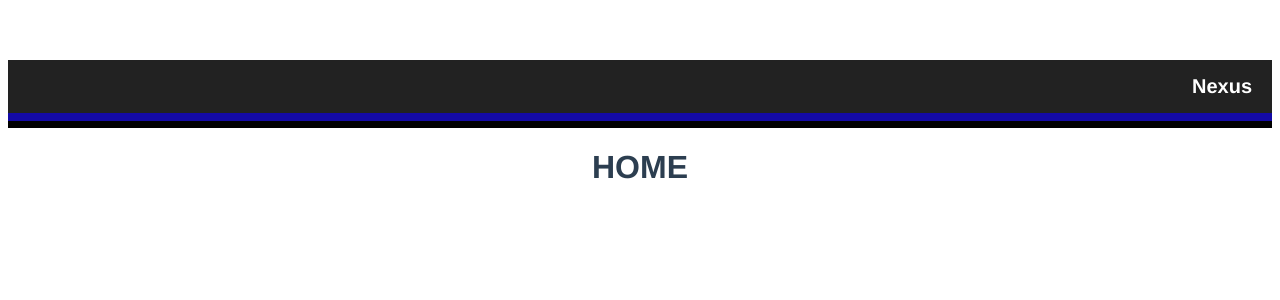
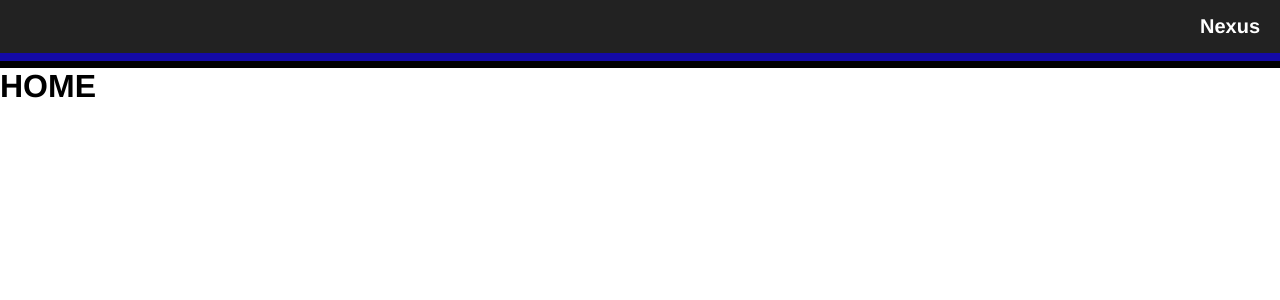
Before and after one commit to cavalcantgus/nexus-project, a Vue app: page / in a window 1280 px wide. Shown: the top 300 px of the page. Built offline with nearby package versions, Linux system fonts and the light colour scheme.

Commit message:
Modifying App CSS

```diff
--- a/src/App.vue
+++ b/src/App.vue
@@ -17,12 +17,10 @@
 </script>
 
 <style>
-#app {
-  font-family: Avenir, Helvetica, Arial, sans-serif;
-  -webkit-font-smoothing: antialiased;
-  -moz-osx-font-smoothing: grayscale;
-  text-align: center;
-  color: #2c3e50;
-  margin-top: 60px;
-}
+  * {
+    font-family: Helvetica;
+    padding: 0;
+    margin: 0;
+    box-sizing: border-box;
+  }
 </style>
```
